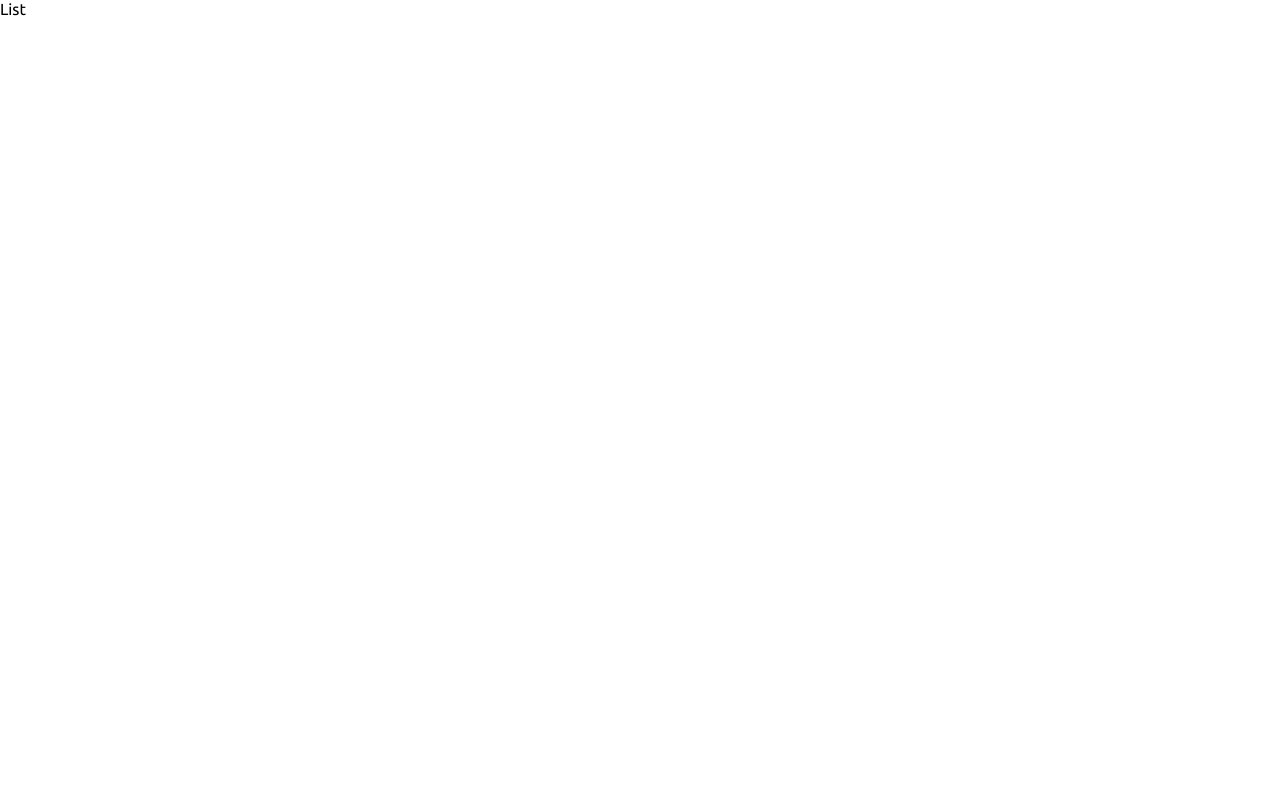
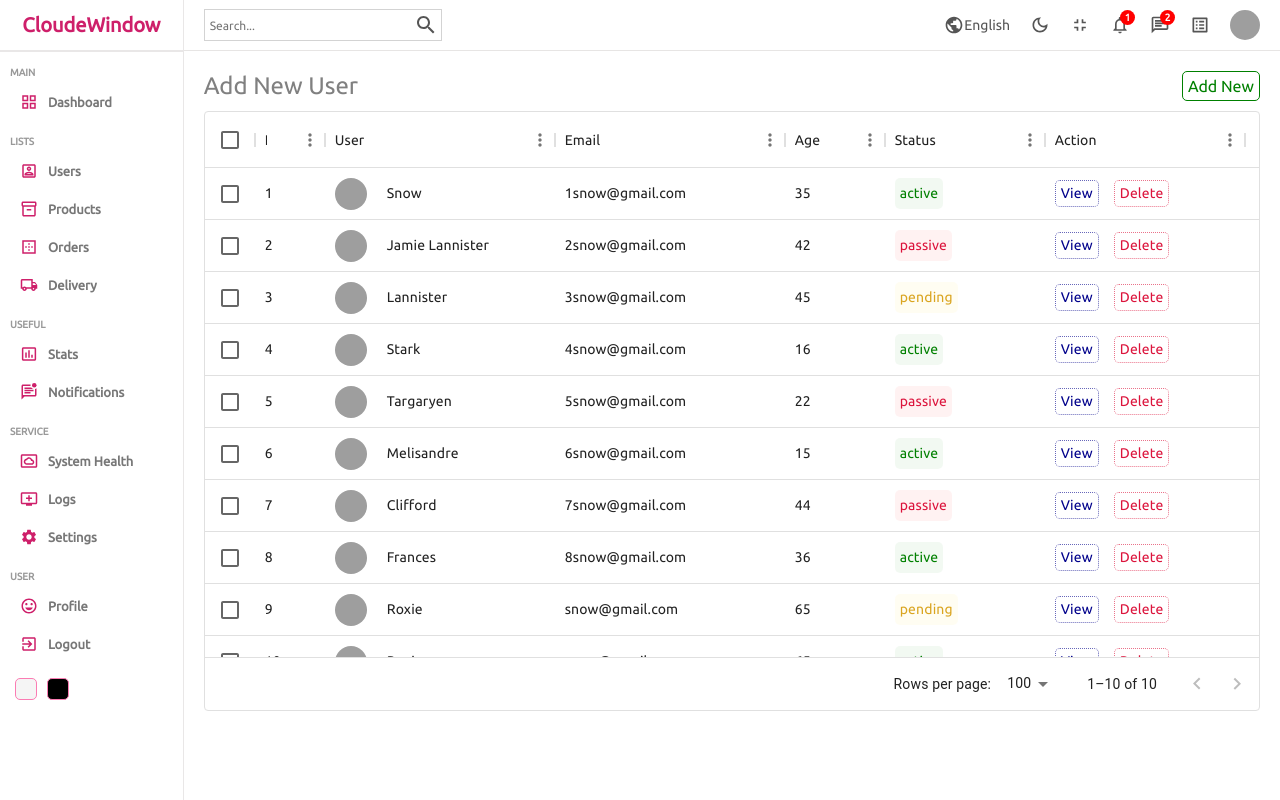
Before and after one commit to hafijur1238/Admin-Panel, a React (Create React App) app: page /users in a window 1280 px wide. Built offline with nearby package versions, Linux system fonts and the light colour scheme; grey boxes are pictures that could not be loaded.

Commit message:
Added Users Page

```diff
--- a/package.json
+++ b/package.json
@@ -7,6 +7,7 @@
     "@emotion/styled": "^11.11.0",
     "@mui/icons-material": "^5.14.9",
     "@mui/material": "^5.14.10",
+    "@mui/x-data-grid": "^6.15.0",
     "@testing-library/jest-dom": "^5.17.0",
     "@testing-library/react": "^13.4.0",
     "@testing-library/user-event": "^13.5.0",
--- /dev/null
+++ b/src/components/datatable/Datatable.jsx
@@ -0,0 +1,56 @@
+import "./datatable.scss"
+import { DataGrid } from '@mui/x-data-grid';
+import { userColumns, userRows } from "../../datatablesource";
+import { useState } from "react";
+import { Link } from "react-router-dom";
+
+const Datatable = () => {
+    const [data, setData] = useState(userRows);
+
+    const handleDelete = (id) => {
+      setData(data.filter((item) => item.id !== id));
+    };
+
+    const actionColumn = [
+      {
+        field: "action",
+        headerName: "Action",
+        width: 200,
+        renderCell: (params) => {
+          return (
+            <div className="cellAction">
+              <Link to="/users/test" style={{ textDecoration: "none" }}>
+                <div className="viewButton">View</div>
+              </Link>
+              <div
+                className="deleteButton"
+                onClick={() => handleDelete(params.row.id)}
+              >
+                Delete
+              </div>
+            </div>
+          );
+        },
+      },
+    ];
+    return (
+      <div className="datatable">
+        <div className="datatableTitle">
+          Add New User
+          <Link to="/users/new" className="link">
+            Add New
+          </Link>
+        </div>
+        <DataGrid
+          className="datagrid"
+          rows={data}
+          columns={userColumns.concat(actionColumn)}
+          pageSize={9}
+          rowsPerPageOptions={[9]}
+          checkboxSelection
+        />
+      </div>
+    );
+  };
+
+  export default Datatable;
--- /dev/null
+++ b/src/components/datatable/datatable.scss
@@ -0,0 +1,78 @@
+.datatable {
+    height: 600px;
+    padding: 20px;
+
+    .datatableTitle{
+      width: 100%;
+      font-size: 24px;
+      color: gray;
+      margin-bottom: 10px;
+      display: flex;
+      align-items: center;
+      justify-content: space-between;
+
+      .link{
+        text-decoration: none;
+        color: green;
+        font-size: 16px;
+        font-weight: 400;
+        border: 1px solid green;
+        padding: 5px;
+        border-radius: 5px;
+        cursor: pointer;
+      }
+    }
+
+    .cellWithImg {
+      display: flex;
+      align-items: center;
+
+      .cellImg {
+        width: 32px;
+        height: 32px;
+        border-radius: 50%;
+        object-fit: cover;
+        margin-right: 20px;
+      }
+    }
+
+    .cellWithStatus {
+      padding: 5px;
+      border-radius: 5px;
+
+      &.active {
+        background-color: rgba(0, 128, 0, 0.05);
+        color: green;
+      }
+      &.pending {
+        background-color: rgba(255, 217, 0, 0.05);
+        color: goldenrod;
+      }
+      &.passive {
+        background-color: rgba(255, 0, 0, 0.05);
+        color: crimson;
+      }
+    }
+
+    .cellAction {
+      display: flex;
+      align-items: center;
+      gap: 15px;
+
+      .viewButton {
+        padding: 2px 5px;
+        border-radius: 5px;
+        color: darkblue;
+        border: 1px dotted rgba(0, 0, 139, 0.596);
+        cursor: pointer;
+      }
+
+      .deleteButton {
+        padding: 2px 5px;
+        border-radius: 5px;
+        color: crimson;
+        border: 1px dotted rgba(220, 20, 60, 0.6);
+        cursor: pointer;
+      }
+    }
+  }
--- /dev/null
+++ b/src/datatablesource.js
@@ -0,0 +1,124 @@
+export const userColumns = [
+    { field: "id", headerName: "ID", width: 70 },
+    {
+      field: "user",
+      headerName: "User",
+      width: 230,
+      renderCell: (params) => {
+        return (
+          <div className="cellWithImg">
+            <img className="cellImg" src={params.row.img} alt="avatar" />
+            {params.row.username}
+          </div>
+        );
+      },
+    },
+    {
+      field: "email",
+      headerName: "Email",
+      width: 230,
+    },
+
+    {
+      field: "age",
+      headerName: "Age",
+      width: 100,
+    },
+    {
+      field: "status",
+      headerName: "Status",
+      width: 160,
+      renderCell: (params) => {
+        return (
+          <div className={`cellWithStatus ${params.row.status}`}>
+            {params.row.status}
+          </div>
+        );
+      },
+    },
+  ];
+
+
+//temporary data
+export const userRows = [
+    {
+      id: 1,
+      username: "Snow",
+      img: "https://images.pexels.com/photos/1820770/pexels-photo-1820770.jpeg?auto=compress&cs=tinysrgb&dpr=2&w=500",
+      status: "active",
+      email: "1snow@gmail.com",
+      age: 35,
+    },
+    {
+      id: 2,
+      username: "Jamie Lannister",
+      img: "https://images.pexels.com/photos/1820770/pexels-photo-1820770.jpeg?auto=compress&cs=tinysrgb&dpr=2&w=500",
+      email: "2snow@gmail.com",
+      status: "passive",
+      age: 42,
+    },
+    {
+      id: 3,
+      username: "Lannister",
+      img: "https://images.pexels.com/photos/1820770/pexels-photo-1820770.jpeg?auto=compress&cs=tinysrgb&dpr=2&w=500",
+      email: "3snow@gmail.com",
+      status: "pending",
+      age: 45,
+    },
+    {
+      id: 4,
+      username: "Stark",
+      img: "https://images.pexels.com/photos/1820770/pexels-photo-1820770.jpeg?auto=compress&cs=tinysrgb&dpr=2&w=500",
+      email: "4snow@gmail.com",
+      status: "active",
+      age: 16,
+    },
+    {
+      id: 5,
+      username: "Targaryen",
+      img: "https://images.pexels.com/photos/1820770/pexels-photo-1820770.jpeg?auto=compress&cs=tinysrgb&dpr=2&w=500",
+      email: "5snow@gmail.com",
+      status: "passive",
+      age: 22,
+    },
+    {
+      id: 6,
+      username: "Melisandre",
+      img: "https://images.pexels.com/photos/1820770/pexels-photo-1820770.jpeg?auto=compress&cs=tinysrgb&dpr=2&w=500",
+      email: "6snow@gmail.com",
+      status: "active",
+      age: 15,
+    },
+    {
+      id: 7,
+      username: "Clifford",
+      img: "https://images.pexels.com/photos/1820770/pexels-photo-1820770.jpeg?auto=compress&cs=tinysrgb&dpr=2&w=500",
+      email: "7snow@gmail.com",
+      status: "passive",
+      age: 44,
+    },
+    {
+      id: 8,
+      username: "Frances",
+      img: "https://images.pexels.com/photos/1820770/pexels-photo-1820770.jpeg?auto=compress&cs=tinysrgb&dpr=2&w=500",
+      email: "8snow@gmail.com",
+      status: "active",
+      age: 36,
+    },
+    {
+      id: 9,
+      username: "Roxie",
+      img: "https://images.pexels.com/photos/1820770/pexels-photo-1820770.jpeg?auto=compress&cs=tinysrgb&dpr=2&w=500",
+      email: "snow@gmail.com",
+      status: "pending",
+      age: 65,
+    },
+    {
+      id: 10,
+      username: "Roxie",
+      img: "https://images.pexels.com/photos/1820770/pexels-photo-1820770.jpeg?auto=compress&cs=tinysrgb&dpr=2&w=500",
+      email: "snow@gmail.com",
+      status: "active",
+      age: 65,
+    },
+  ];
--- a/src/pages/list/List.jsx
+++ b/src/pages/list/List.jsx
@@ -1,8 +1,17 @@
 import "./list.scss"
+import Sidebar from "../../components/sidebar/Sidebar"
+import Navbar from "../../components/navbar/Navbar"
+import Datatable from "../../components/datatable/Datatable"
 
 const List = () => {
   return (
-    <div>List</div>
+    <div className="list">
+      <Sidebar/>
+      <div className="listContainer">
+        <Navbar/>
+        <Datatable/>
+      </div>
+    </div>
   )
 }
 
--- a/src/pages/list/list.scss
+++ b/src/pages/list/list.scss
@@ -0,0 +1,7 @@
+.list{
+    display: flex;
+    width: 100%;
+    .listContainer{
+        flex: 6;
+    }
+}
```
Also changed, not shown: 1 other file (tests, documents, lock files or other folders).
